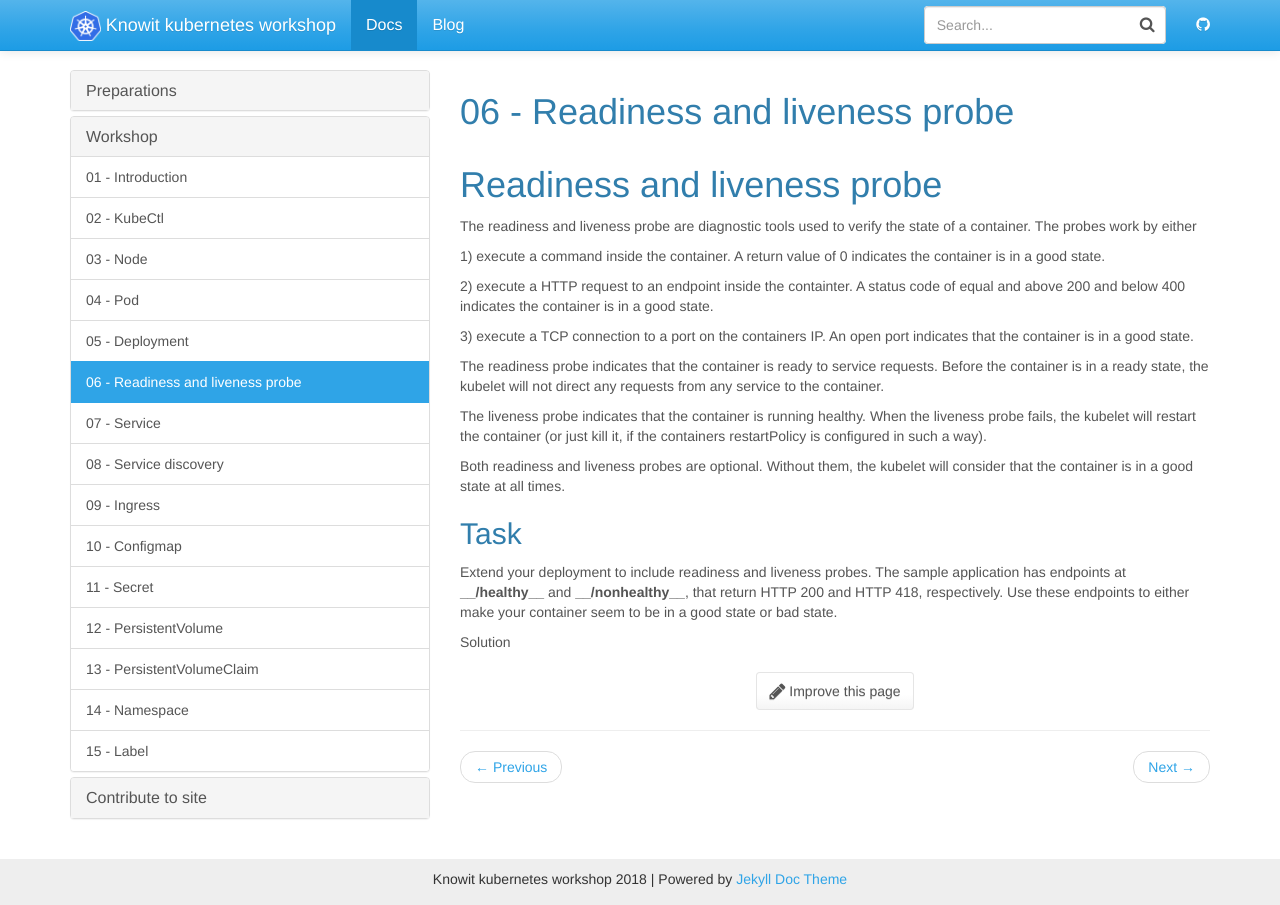
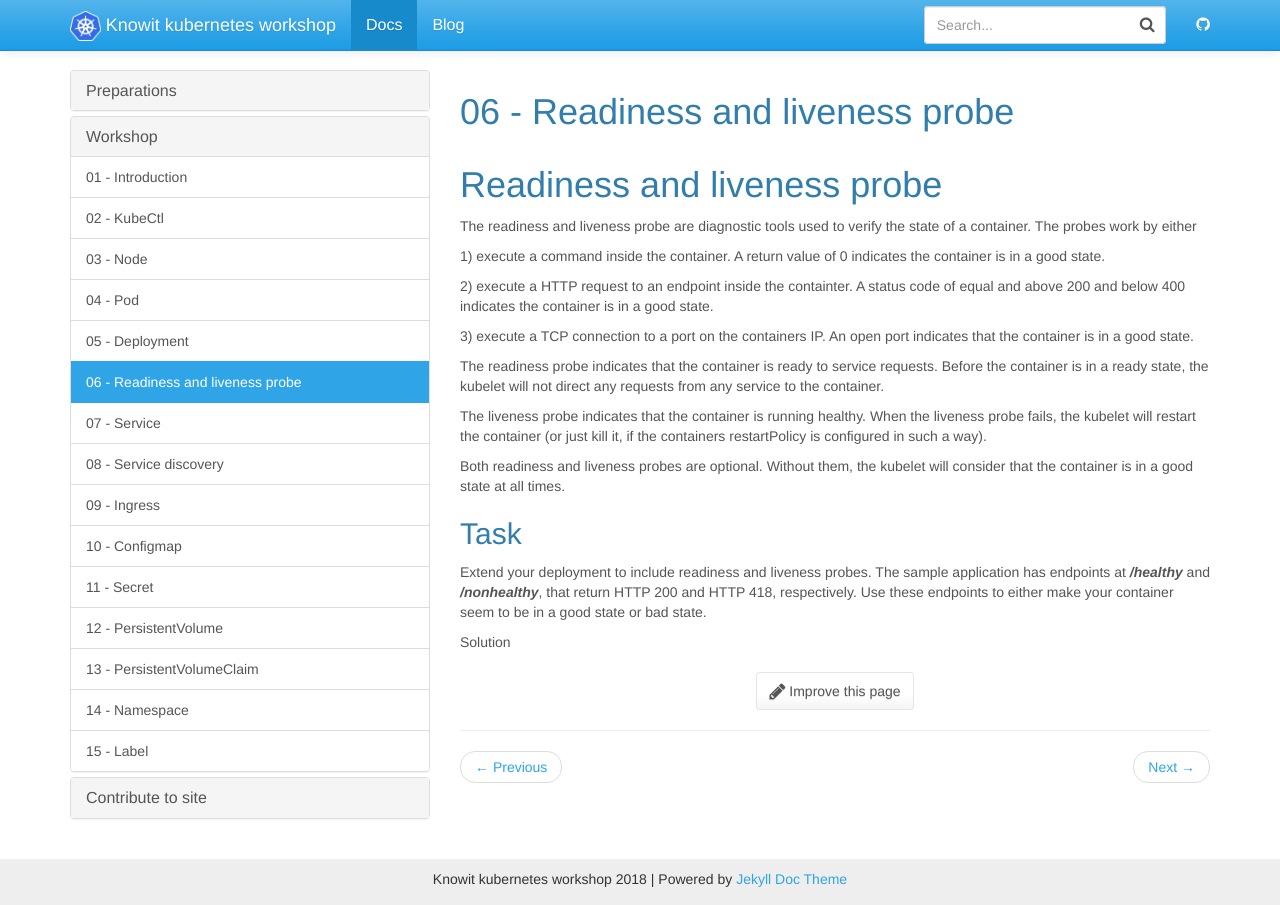
Before and after one commit to knowit/kubernetes-workshop, a Jekyll site: the page built from docs/_docs/workshop/06-probe.md, in a window 1280 px wide. Built offline with Jekyll 4.4.1, drawn with Linux system fonts in a browser that asks for light colours; nearby versions of some CDN libraries.

Commit message:
plx makdown

```diff
--- a/docs/_docs/workshop/06-probe.md
+++ b/docs/_docs/workshop/06-probe.md
@@ -21,7 +21,7 @@ Both readiness and liveness probes are optional. Without them, the kubelet will
 
 ## Task
 
-Extend your deployment to include readiness and liveness probes. The sample application has endpoints at **__/healthy__** and **__/nonhealthy__**, that return HTTP 200 and HTTP 418, respectively. Use these endpoints to either make your container seem to be in a good state or bad state.
+Extend your deployment to include readiness and liveness probes. The sample application has endpoints at ***/healthy*** and ***/nonhealthy***, that return HTTP 200 and HTTP 418, respectively. Use these endpoints to either make your container seem to be in a good state or bad state.
 
 <details>
   <summary>Solution</summary>
```
